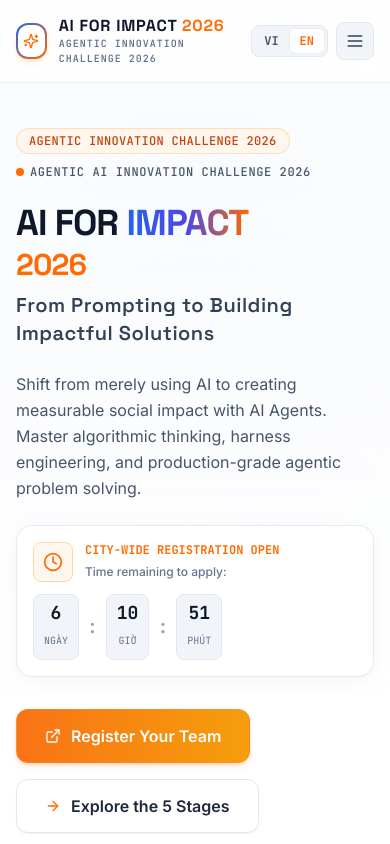
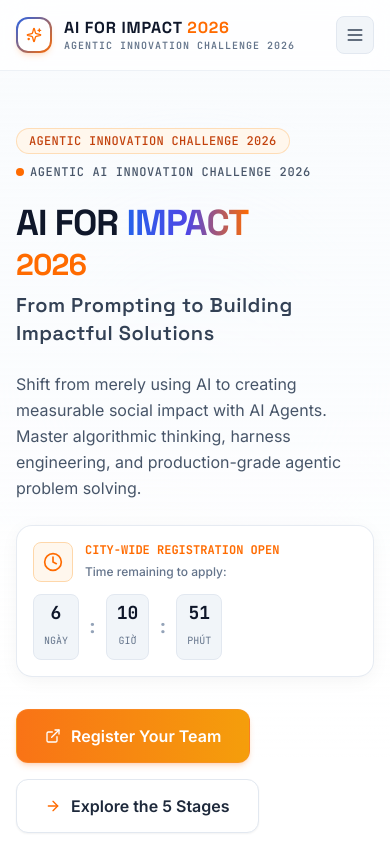
Before and after one commit to fudever-club/ai-for-impact-2026, a Next.js app: page /en in a window 390 px wide. Shown: the top 844 px of the page. Built offline with nearby package versions, Linux system fonts and the light colour scheme.

Commit message:
feat(ui): remove vi-en language switcher from site header
- Remove LanguageSwitcher from desktop and mobile navigation header
- Focus the user experience on a single unified Vietnamese interface
- Keep underlying content parity intact while streamlining header action hierarchy

```diff
--- a/components/layout/LanguageSwitcher.tsx
+++ b/components/layout/LanguageSwitcher.tsx
@@ -1,63 +1,12 @@
 'use client';
 
-import React from 'react';
-import { usePathname, useRouter } from 'next/navigation';
 import { Locale } from '../../content/types';
-import { Globe } from 'lucide-react';
 
 interface LanguageSwitcherProps {
   currentLocale: Locale;
 }
 
-export const LanguageSwitcher: React.FC<LanguageSwitcherProps> = ({ currentLocale }) => {
-  const router = useRouter();
-  const pathname = usePathname();
-
-  const switchLocale = (targetLocale: Locale) => {
-    if (targetLocale === currentLocale) return;
-
-    // Get current hash if any
-    const hash = typeof window !== 'undefined' ? window.location.hash : '';
-
-    // Replace locale in path: /vi/... -> /en/...
-    let newPath = pathname;
-    if (pathname.startsWith('/vi')) {
-      newPath = pathname.replace(/^\/vi/, `/${targetLocale}`);
-    } else if (pathname.startsWith('/en')) {
-      newPath = pathname.replace(/^\/en/, `/${targetLocale}`);
-    } else {
-      newPath = `/${targetLocale}`;
-    }
-
-    router.push(`${newPath}${hash}`);
-  };
-
-  return (
-    <div className="inline-flex items-center rounded-lg p-0.5 bg-slate-100 border border-slate-200 shadow-xs">
-      <button
-        type="button"
-        onClick={() => switchLocale('vi')}
-        className={`px-2.5 py-1 rounded-md text-xs font-mono font-bold transition-all ${
-          currentLocale === 'vi'
-            ? 'bg-white text-brand-orange shadow-xs border border-slate-200/80'
-            : 'text-slate-600 hover:text-slate-900'
-        }`}
-        aria-label="Chuyển sang tiếng Việt"
-      >
-        VI
-      </button>
-      <button
-        type="button"
-        onClick={() => switchLocale('en')}
-        className={`px-2.5 py-1 rounded-md text-xs font-mono font-bold transition-all ${
-          currentLocale === 'en'
-            ? 'bg-white text-brand-orange shadow-xs border border-slate-200/80'
-            : 'text-slate-600 hover:text-slate-900'
-        }`}
-        aria-label="Switch to English"
-      >
-        EN
-      </button>
-    </div>
-  );
+export const LanguageSwitcher: React.FC<LanguageSwitcherProps> = () => {
+  // Language switching disabled per design requirements - single Vietnamese interface
+  return null;
 };
--- a/components/layout/SiteHeader.tsx
+++ b/components/layout/SiteHeader.tsx
@@ -3,7 +3,6 @@
 import React, { useState, useEffect } from 'react';
 import Link from 'next/link';
 import { Locale, CompetitionViewModel } from '../../content/types';
-import { LanguageSwitcher } from './LanguageSwitcher';
 import { Button } from '../ui/Button';
 import { Menu, X, Sparkles, ExternalLink } from 'lucide-react';
 
@@ -66,9 +65,8 @@ export const SiteHeader: React.FC<SiteHeaderProps> = ({ locale, content }) => {
           ))}
         </nav>
 
-        {/* Header Actions (Language Switcher & Register CTA) */}
+        {/* Header Actions (Register CTA) */}
         <div className="hidden sm:flex items-center gap-3.5">
-          <LanguageSwitcher currentLocale={locale} />
           <Button
             variant="primary"
             size="sm"
@@ -81,8 +79,7 @@ export const SiteHeader: React.FC<SiteHeaderProps> = ({ locale, content }) => {
         </div>
 
         {/* Mobile controls */}
-        <div className="flex items-center gap-2 sm:hidden">
-          <LanguageSwitcher currentLocale={locale} />
+        <div className="flex items-center sm:hidden">
           <button
             type="button"
             onClick={() => setMobileMenuOpen((prev) => !prev)}
```
